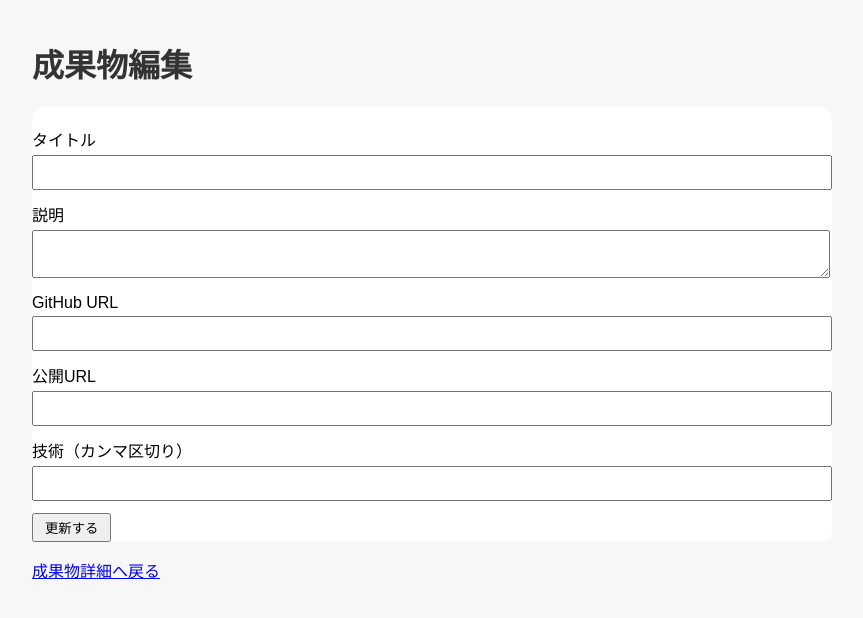
After one commit to ki-hi-ro/freelance-blog, a FastAPI app: template app/templates/edit_work.html in a window 1280 px wide. The commit adds this page. Shown: the top 618 px of the page, without its empty margins (208-1071 px from the left). Run offline with FastAPI, Linux system fonts and the light colour scheme; the template is opened without the code that fills it, so the values that code supplies are empty.

Commit message:
成果物詳細を編集可能にした

```diff
--- a/app/main.py
+++ b/app/main.py
@@ -208,6 +208,41 @@ def create_work_from_page(
 
     return RedirectResponse(url="/works-page", status_code=303)
 
+@app.get("/works-page/{work_id}/edit")
+def edit_work_page(work_id: int, request: Request, db: Session = Depends(get_db)):
+    work = db.query(models.Work).filter(models.Work.id == work_id).first()
+
+    return templates.TemplateResponse(
+        request,
+        "edit_work.html",
+        {"work": work}
+    )
+
+@app.post("/works-page/{work_id}/edit")
+def update_work_from_page(
+    work_id: int,
+    title: str = Form(...),
+    description: str = Form(...),
+    github_url: str = Form(""),
+    app_url: str = Form(""),
+    tech_stack: str = Form(""),
+    db: Session = Depends(get_db),
+):
+    work = db.query(models.Work).filter(models.Work.id == work_id).first()
+
+    if work:
+        work.title = title
+        work.description = description
+        work.github_url = github_url
+        work.app_url = app_url
+        work.tech_stack = tech_stack
+        db.commit()
+
+    return RedirectResponse(
+        url=f"/works-page/{work_id}",
+        status_code=303
+    )
+
 @app.get("/works-page/{work_id}")
 def work_detail_page(
     work_id: int,
--- /dev/null
+++ b/app/templates/edit_work.html
@@ -0,0 +1,34 @@
+<!DOCTYPE html>
+<html lang="ja">
+<head>
+  <meta charset="UTF-8">
+  <title>成果物編集</title>
+  <link rel="stylesheet" href="/static/style.css">
+</head>
+<body>
+  <h1>成果物編集</h1>
+
+  <form action="/works-page/{{ work.id }}/edit" method="post">
+    <label>タイトル</label>
+    <input type="text" name="title" value="{{ work.title }}">
+
+    <label>説明</label>
+    <textarea name="description">{{ work.description }}</textarea>
+
+    <label>GitHub URL</label>
+    <input type="text" name="github_url" value="{{ work.github_url }}">
+
+    <label>公開URL</label>
+    <input type="text" name="app_url" value="{{ work.app_url }}">
+
+    <label>技術（カンマ区切り）</label>
+    <input type="text" name="tech_stack" value="{{ work.tech_stack }}">
+
+    <button type="submit">更新する</button>
+  </form>
+
+  <p>
+    <a href="/works-page/{{ work.id }}">成果物詳細へ戻る</a>
+  </p>
+</body>
+</html>
--- a/app/templates/work_detail.html
+++ b/app/templates/work_detail.html
@@ -17,6 +17,7 @@
     <a href="{{ work.github_url }}">GitHub</a>
     <a href="{{ work.public_url }}">公開URL</a>
   </div>
+  <a href="/works-page/{{ work.id }}/edit">成果物を編集する</a>
 </div>
 
 <h2>開発ログ</h2>
```
Also changed, not shown: blog.db.
